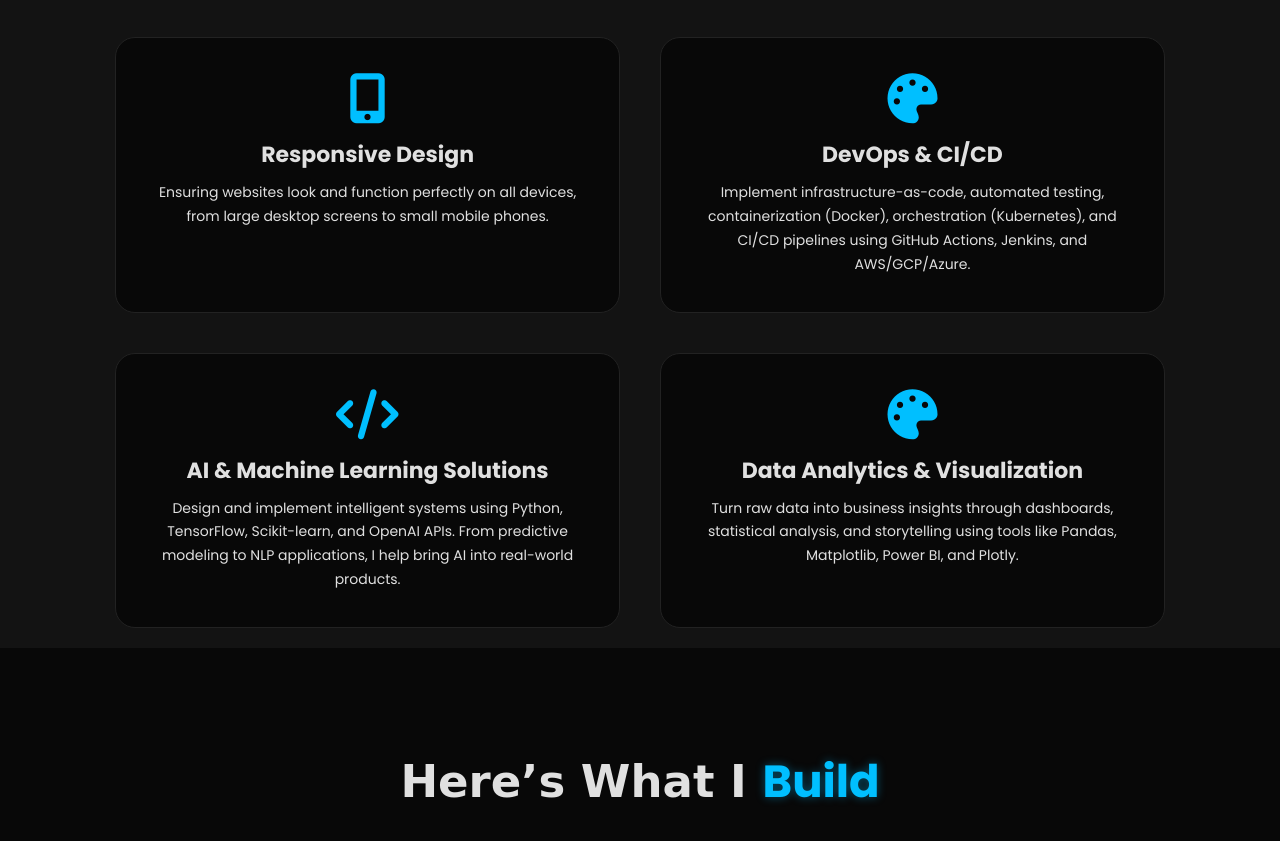
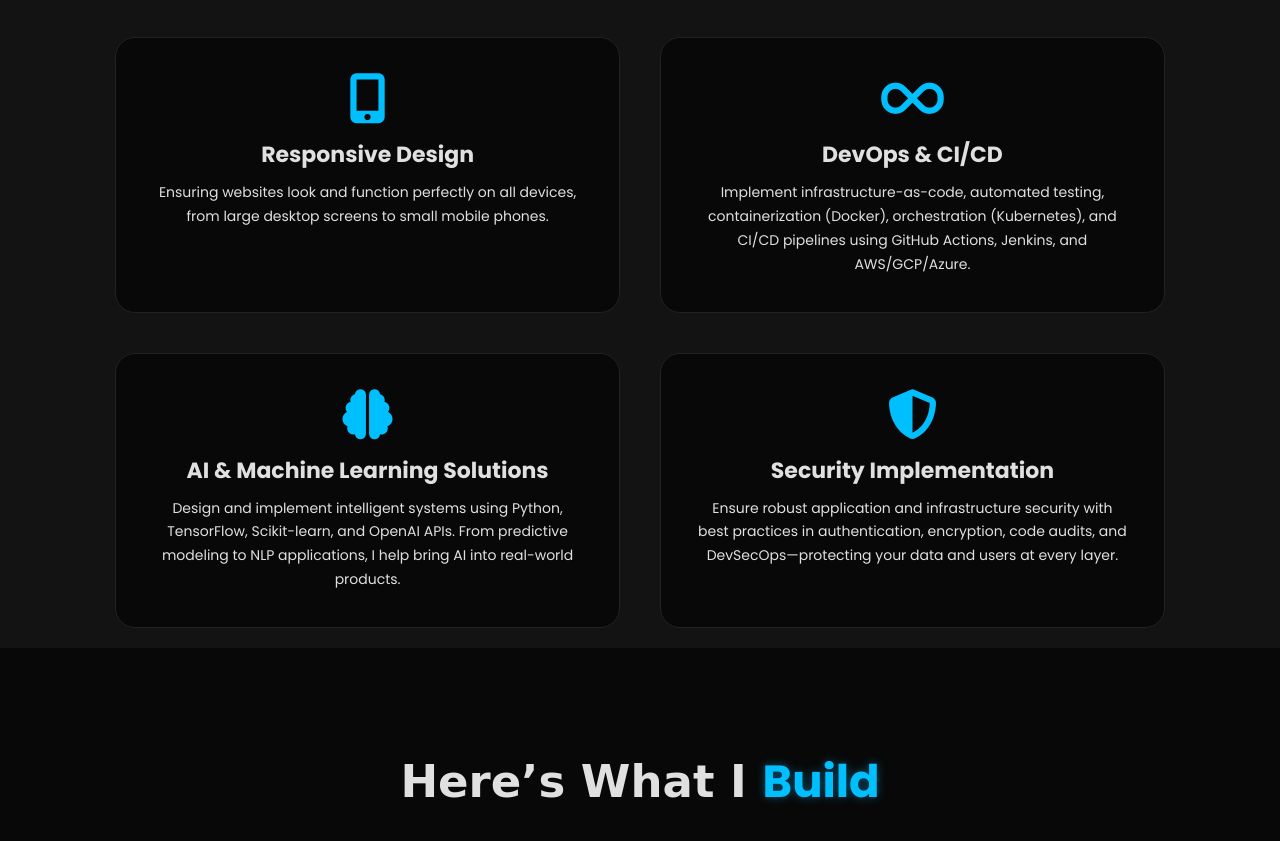
Before and after one commit to manish-panwarr/my-portfolio, a plain HTML site: page index.html in a window 1280 px wide. Shown: the part 1262-2103 px from the top of the page. Drawn offline with nearby package versions, Linux system fonts and the light colour scheme; a web font is replaced by a local one.

Commit message:
Update index.html

```diff
--- a/index.html
+++ b/index.html
@@ -105,7 +105,7 @@ Logic is my canvas, AI is my brush 🖌️.
                 <!-- Add more service cards here -->
 
                 <div class="service-card animate-on-scroll more">
-                    <i class="fa-solid fa-palette"></i>
+                    <i class="fa-solid fa-infinity"></i>
                     <h3>DevOps & CI/CD</h3>
                     <p>
                         Implement infrastructure-as-code, automated testing, containerization (Docker), orchestration (Kubernetes), and CI/CD pipelines using GitHub Actions, Jenkins, and AWS/GCP/Azure.
@@ -113,17 +113,17 @@ Logic is my canvas, AI is my brush 🖌️.
                 </div>
 
                 <div class="service-card animate-on-scroll more">
-                    <i class="fa-solid fa-code fa-bounce"></i>
+                    <i class="fa-solid fa-brain"></i>
                     <h3>AI & Machine Learning Solutions</h3>
                     <p>
                         Design and implement intelligent systems using Python, TensorFlow, Scikit-learn, and OpenAI APIs. From predictive modeling to NLP applications, I help bring AI into real-world products.
                     </p>
                 </div>
                 <div class="service-card animate-on-scroll more">
-                    <i class="fa-solid fa-palette"></i>
-                    <h3>Data Analytics & Visualization</h3>
+                   <i class="fa-solid fa-shield-halved"></i>
+                    <h3>Security Implementation</h3>
                     <p>
-                        Turn raw data into business insights through dashboards, statistical analysis, and storytelling using tools like Pandas, Matplotlib, Power BI, and Plotly.
+                        Ensure robust application and infrastructure security with best practices in authentication, encryption, code audits, and DevSecOps—protecting your data and users at every layer.
                     </p>
                 </div>
             </div>
```
